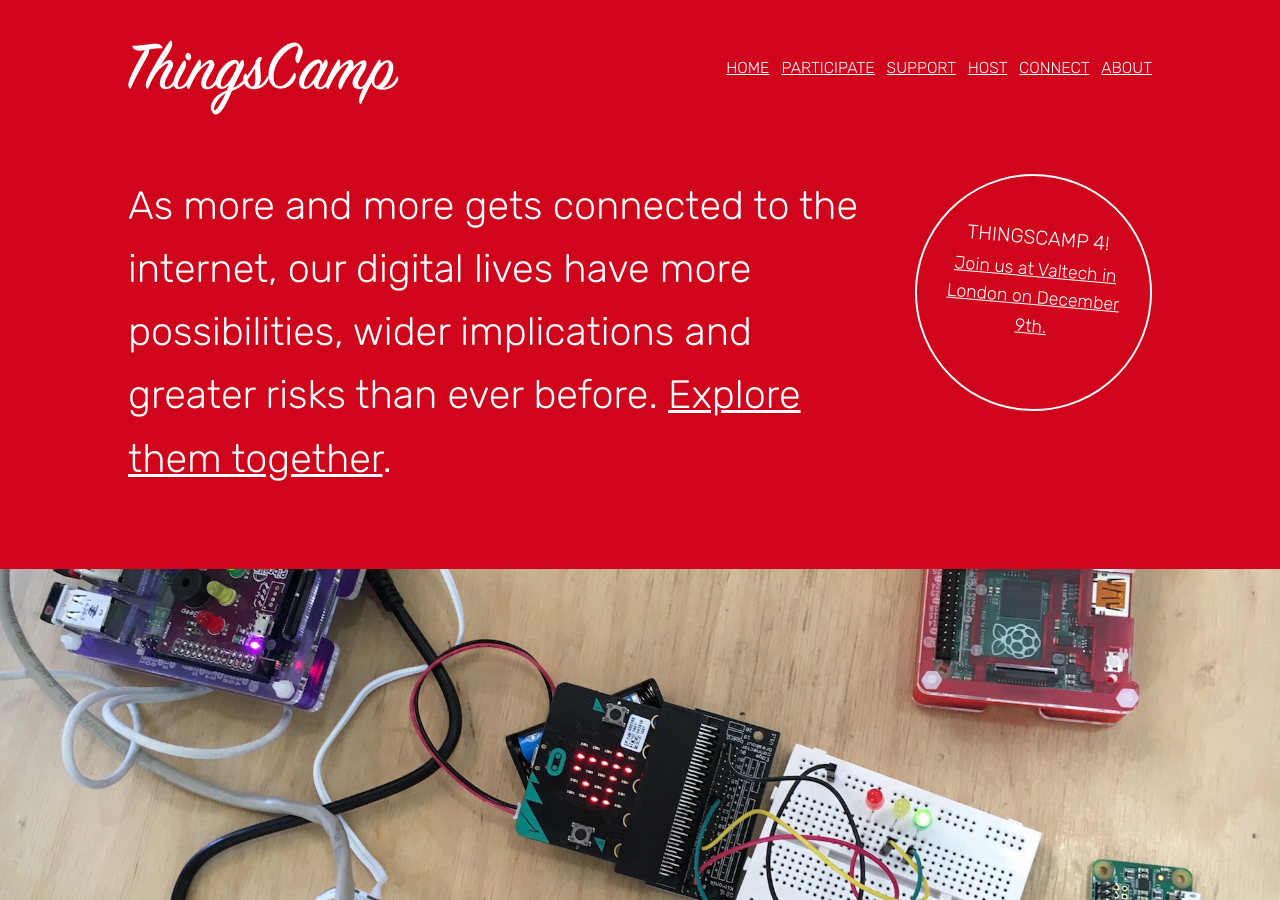
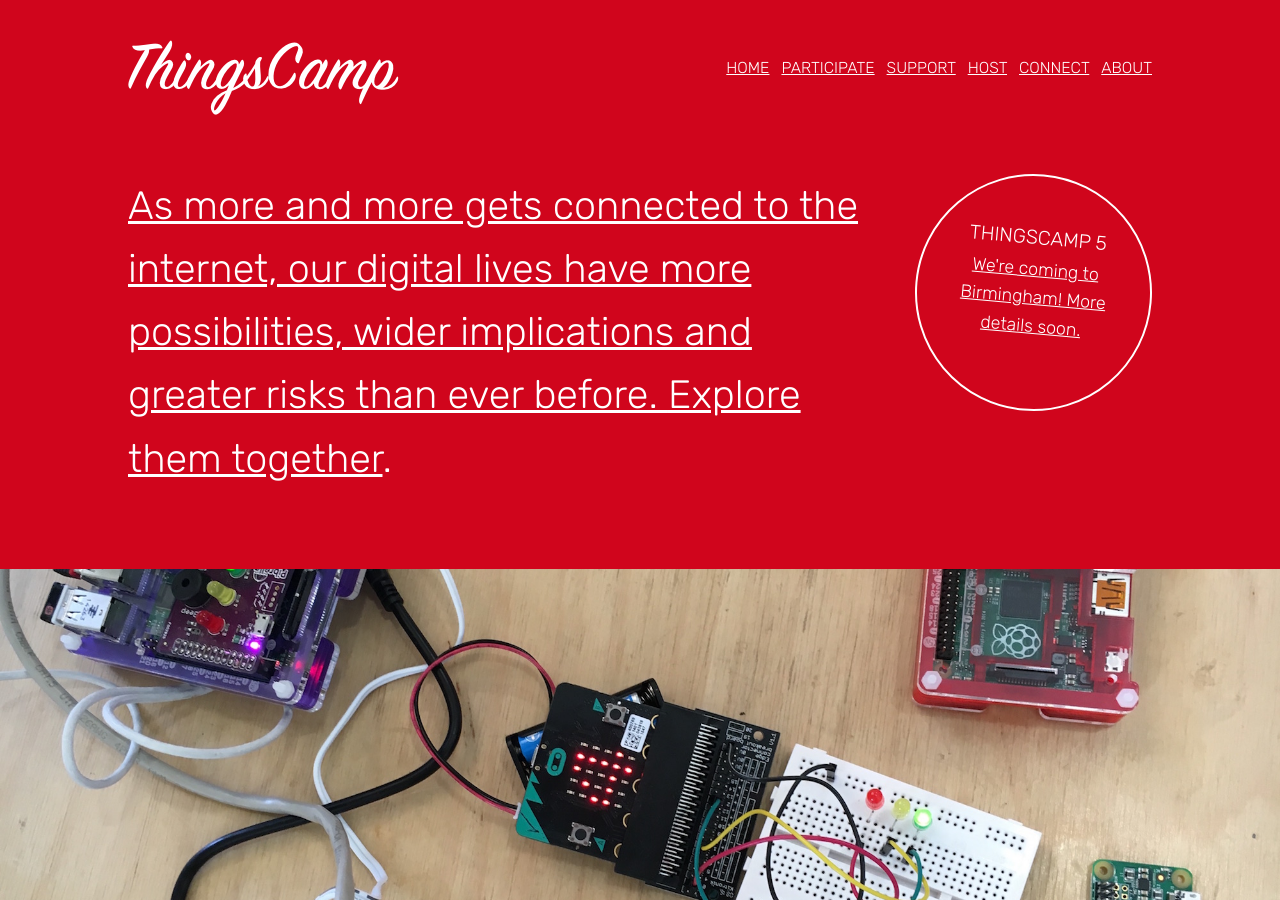
Before and after one commit to thingscamp/thingscamp.github.io, a Jekyll site: the page built from index.html, in a window 1280 px wide and 900 px high. Built offline with Jekyll 4.4.1, drawn with Linux system fonts in a browser that asks for light colours; comment, search, counter and statistics services are not loaded.

Commit message:
Changed front page.

```diff
--- a/_layouts/default.html
+++ b/_layouts/default.html
@@ -21,7 +21,7 @@
 
     <div class="wrapper-highlight">
         <div class="strapline">
-        <div class="latest"><p></p><span class="latest-text"><h2>ThingsCamp 4!</h2><p><a href="https://www.eventbrite.co.uk/e/thingscamp-4-tickets-39691765138">Join us at Valtech in London on December 9th.</a></p>
+        <div class="latest"><p></p><span class="latest-text"><h2>ThingsCamp 5</h2><p><a href="https://www.eventbrite.co.uk/e/thingscamp-4-tickets-39691765138">We're coming to Birmingham! More details soon.</p>
         </div>
         <p>As more and more gets connected to the internet, our digital lives have more possibilities, wider implications and greater risks than ever before. <a href="{{ site.baseurl }}/about">Explore them together</a>.</p>
         </div>
```
